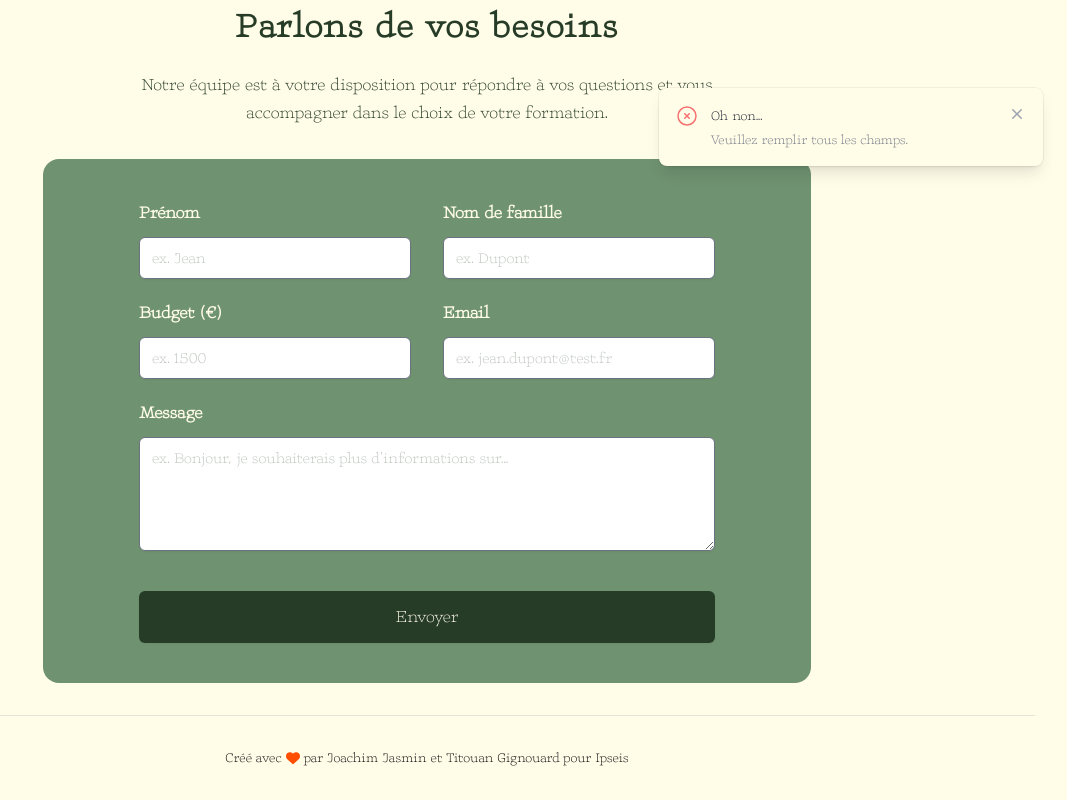
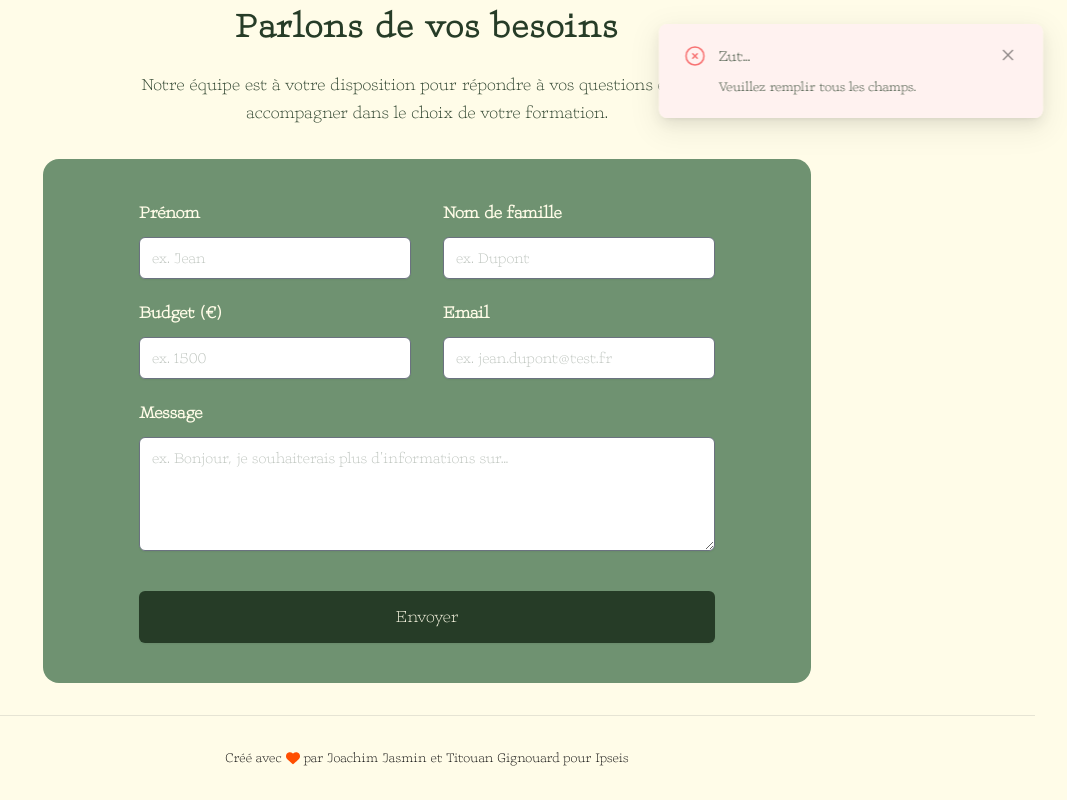
Before and after one commit to Jyok1m/ipseis, a Next.js app: page / in a window 1280 px wide. Both pictures are taken after a click on the button "Envoyer". Shown: the part 1176-1976 px from the top of the page, without its empty margins (213-1280 px from the left). Built offline with nearby package versions, Linux system fonts and the light colour scheme.

Commit message:
Ajout de notifications personnalisées dans le composant ContactForm pour améliorer l'expérience utilisateur lors de la soumission du formulaire.

```diff
--- a/src/components/home/ContactForm.tsx
+++ b/src/components/home/ContactForm.tsx
@@ -3,9 +3,9 @@
 import React, { useState } from "react";
 import clsx from "clsx";
 import { LoadingOutlined } from "@ant-design/icons";
-import { Spin } from "antd";
-
-import Notification from "@/components/utils/Notification";
+import { CheckCircleIcon, XCircleIcon } from "@heroicons/react/24/outline";
+import { Spin, notification, ConfigProvider } from "antd";
+type NotificationType = "success" | "info" | "warning" | "error";
 
 const InputWrapper = ({ label, children, className }: { label: string; children: React.ReactNode; className?: string }) => (
 	<div className={className}>
@@ -42,6 +42,8 @@ const TextAreaInput = ({ onChange, value, id, name, rows, placeholder }: any) =>
 );
 
 export default function ContactForm() {
+	const [api, contextHolder] = notification.useNotification();
+
 	const [firstName, setFirstName] = useState("");
 	const [lastName, setLastName] = useState("");
 	const [budget, setBudget] = useState("");
@@ -49,8 +51,19 @@ export default function ContactForm() {
 	const [message, setMessage] = useState("");
 
 	const [isLoading, setIsLoading] = useState(false);
-	const [error, setError] = useState("");
-	const [success, setSuccess] = useState("");
+
+	const openNotification = (type: NotificationType, title: string, message: string) => {
+		api[type]({
+			message: title,
+			description: message,
+			icon:
+				type === "success" ? (
+					<CheckCircleIcon aria-hidden="true" className="h-6 w-6 text-green-400" />
+				) : (
+					<XCircleIcon aria-hidden="true" className="h-6 w-6 text-red-400" />
+				),
+		});
+	};
 
 	const handleSubmit = async () => {
 		setIsLoading(true);
@@ -58,7 +71,7 @@ export default function ContactForm() {
 		const payload = { firstName, lastName, budget, email, message };
 
 		if (Object.values(payload).some((value) => value.length === 0)) {
-			setError("Veuillez remplir tous les champs.");
+			openNotification("error", "Zut... ", "Veuillez remplir tous les champs.");
 			setIsLoading(false);
 			return;
 		}
@@ -75,14 +88,14 @@ export default function ContactForm() {
 			const data = await res.json();
 
 			if (res.ok) {
-				setSuccess(data.message);
+				openNotification("success", "Merci !", data.message);
 				setFirstName("");
 				setLastName("");
 				setBudget("");
 				setEmail("");
 				setMessage("");
 			} else {
-				setError(data.error);
+				openNotification("error", "Zut... ", data.error);
 			}
 		} catch (error: any) {
 			window.alert(error.message);
@@ -94,8 +107,18 @@ export default function ContactForm() {
 
 	return (
 		<div className="relative isolate bg-maitrise px-10 py-10 w-full lg:max-w-4xl rounded-2xl">
-			<Notification type="success" title="Merci !" message={success} isVisible={success.length > 0} onClose={() => setSuccess("")} />
-			<Notification type="error" title="Oh non..." message={error} isVisible={error.length > 0} onClose={() => setError("")} />
+			<ConfigProvider
+				theme={{
+					token: {
+						colorBgElevated: "#fffce8",
+						colorTextHeading: "#263c27",
+						colorText: "#263c27",
+						fontFamily: "Halibut",
+					},
+				}}
+			>
+				{contextHolder}
+			</ConfigProvider>
 
 			<div className="mx-auto max-w-xl">
 				<div className="flex flex-col gap-16 sm:gap-y-20 lg:flex-row">
@@ -152,7 +175,7 @@ export default function ContactForm() {
 									name="message"
 									rows={4}
 									placeholder="ex. Bonjour, je souhaiterais plus d'informations sur..."
-									className="block w-full rounded-md border-0 px-3.5 py-2 text-gray-900 shadow-sm ring-1 ring-inset ring-gray-300 placeholder:text-gray-400 focus:ring-2 focus:ring-inset focus:ring-univers text-xs sm:text-base sm:leading-6"
+									className="block w-full rounded-md border-0 px-3.5 py-2 text-univers shadow-sm ring-1 ring-inset ring-gray-300 placeholder:text-gray-400 focus:ring-2 focus:ring-inset focus:ring-univers text-xs sm:text-base sm:leading-6"
 								/>
 							</InputWrapper>
 						</div>
```
